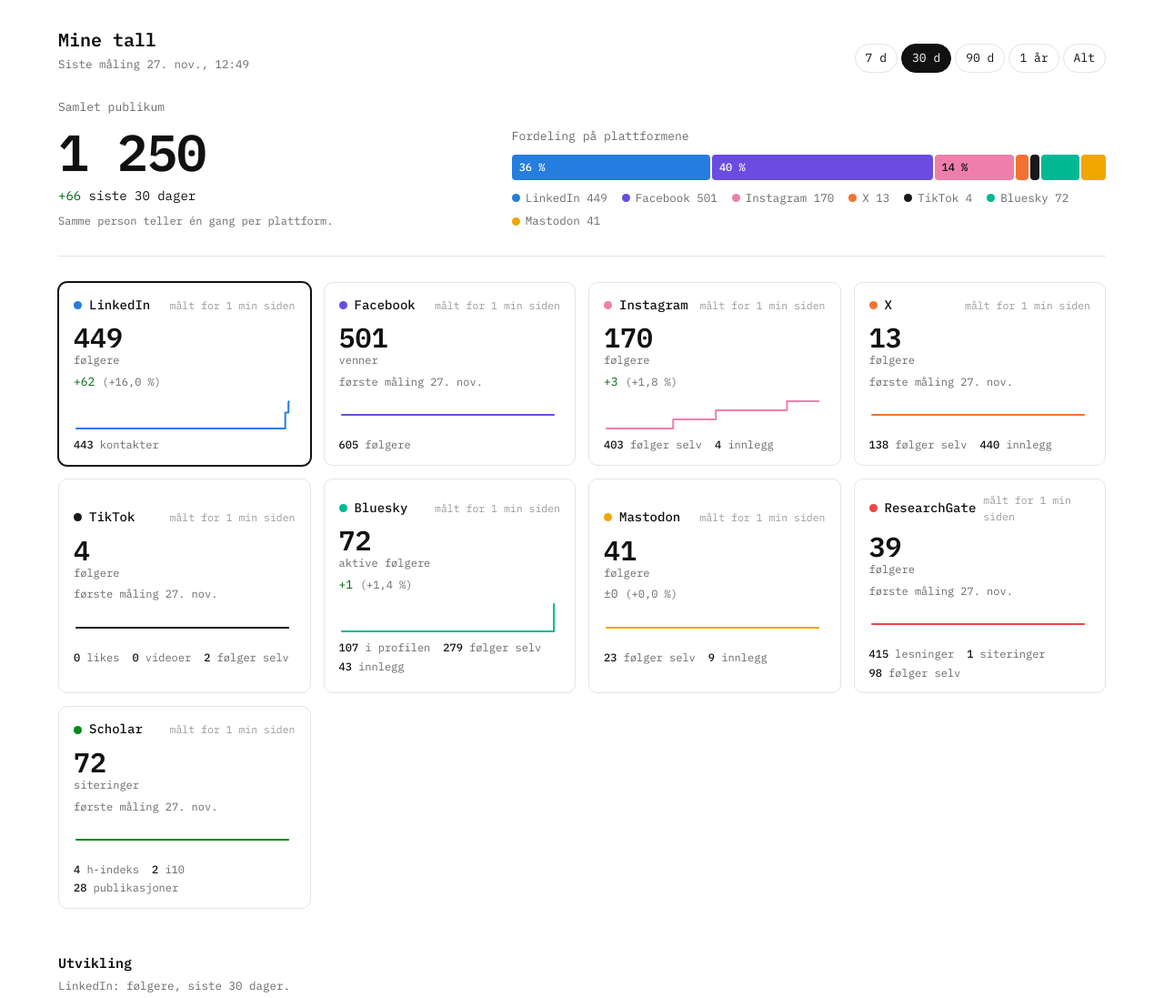
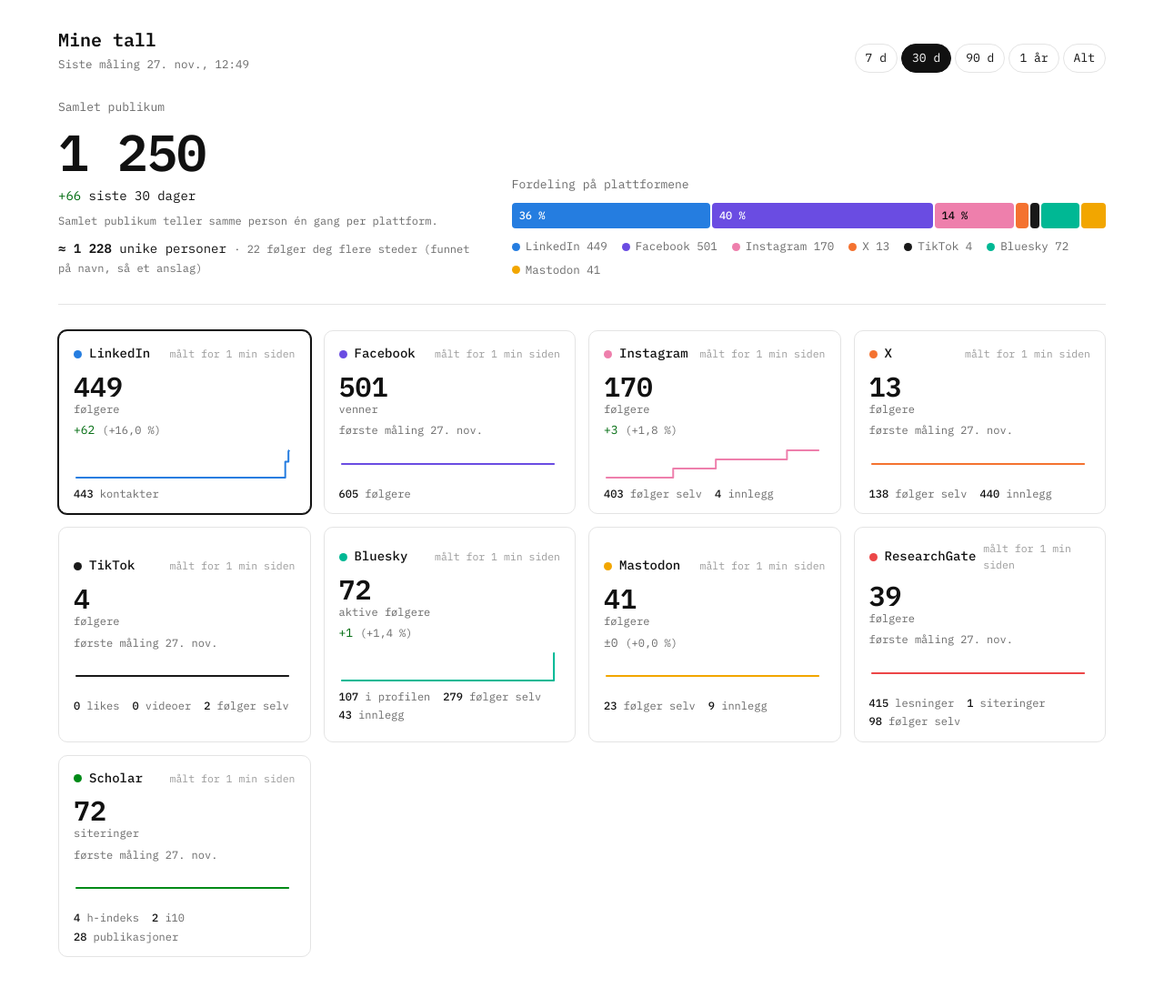
Before and after one commit to oas-94/oas-94.github.io, a plain HTML site: page tall/index.html in a window 1280 px wide. Shown: the top 1097 px of the page at 91% size. Drawn offline with Linux system fonts and the light colour scheme.

Commit message:
Tall: unike personer ved siden av samlet publikum

```diff
--- /dev/null
+++ b/tall/data/unike.json
@@ -0,0 +1,7 @@
+{
+ "overlapp": 22,
+ "paa_flere": 22,
+ "samlet": 1250,
+ "tid": "2026-11-27T12:49:36Z",
+ "unike": 1228
+}
--- a/tall/index.html
+++ b/tall/index.html
@@ -132,6 +132,7 @@ label.valg{font-size:12.5px;color:var(--gra);margin-left:8px;display:inline-flex
       <div class="helt" id="total">–</div>
       <div class="endring" id="totalEndring"></div>
       <div class="merknad" id="totalMerknad"></div>
+      <div class="endring" id="unike"></div>
     </div>
     <div class="fordeling">
       <div class="helt-merke">Fordeling på plattformene</div>
@@ -413,7 +414,12 @@ function visTopp() {
   document.getElementById("totalEndring").innerHTML = maalt
     ? `<span class="${klasse(d)}">${tegn(d)}</span> ${periodeNavn()}` + (harForrige && S.periode ? ` <span class="liten">· forrige periode ${tegn(forrige)}</span>` : "")
     : "";
-  document.getElementById("totalMerknad").textContent = (maalt < antall ? `${maalt} av ${antall} plattformer målt. ` : "") + "Samme person teller én gang per plattform."
+  document.getElementById("totalMerknad").textContent = (maalt < antall ? `${maalt} av ${antall} plattformer målt. ` : "") + "Samlet publikum teller samme person én gang per plattform."
+  // Unike personer: samlet minus dem som er funnet på flere plattformer (sammenstilt på PC-en, navnene publiseres ikke)
+  if (D.unike && maalt) {
+    const u = sum - D.unike.overlapp;
+    document.getElementById("unike").innerHTML = `<b>≈ ${nf.format(u)}</b> unike personer <span class="liten">· ${nf.format(D.unike.paa_flere)} følger deg flere steder (funnet på navn, så et anslag)</span>`;
+  }
   const fe = document.getElementById("fordeling");
   fe.innerHTML = deler.map(([pl, v]) => {
     const andel = v / sum * 100;
@@ -589,10 +595,10 @@ function alt() {
 }
 
 async function start() {
-  const [sky, edge, hist, isky, iedge, sch, sche, ssky, sedge, folg] = await Promise.all([
+  const [sky, edge, hist, isky, iedge, sch, sche, ssky, sedge, folg, unike] = await Promise.all([
     hentTekst("sky.csv"), hentTekst("edge.csv"), hentTekst("historikk.csv"),
     hentJson("innlegg_sky.json"), hentJson("innlegg_edge.json"), hentJson("scholar_sky.json"), hentJson("scholar_edge.json"),
-    hentJson("status_sky.json"), hentJson("status_edge.json"), hentJson("folgere_sky.json"),
+    hentJson("status_sky.json"), hentJson("status_edge.json"), hentJson("folgere_sky.json"), hentJson("unike.json"),
   ]);
   const rader = [...lesCsv(hist), ...lesCsv(sky), ...lesCsv(edge)];
   for (const r of rader) {
@@ -614,6 +620,7 @@ async function start() {
   D.innlegg = [...innl.values()];
   D.scholar = [sch, sche].filter(Boolean).sort((a, b) => (b.tid || "").localeCompare(a.tid || ""))[0] || null;
   D.folgere = folg || {};
+  D.unike = unike;
   for (const [pl, st] of Object.entries(sedge || {})) D.status[pl] = st;
   if (ssky && ssky.feil) for (const f of ssky.feil) { const pl = f.split(":")[0]; if (pl !== "scholar") D.status[pl] = { ok: false, melding: f.slice(pl.length + 1).trim() }; }
   beregnInnlegg();
```
